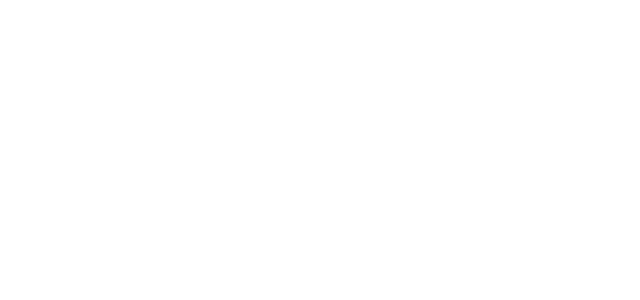
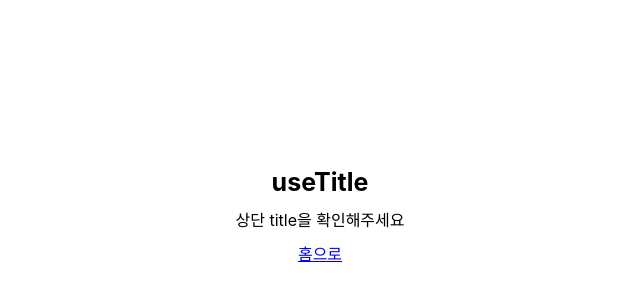
Before and after one commit to outclassstudio/custom-hooks, a React (Create React App) app: page /usetitle in a window 1280 px wide. Before the commit this address had no page. Shown: the part 184-484 px from the top of the page, without its empty margins (320-960 px from the left). Built offline with nearby package versions, Linux system fonts and the light colour scheme.

Commit message:
Feat: useTitle

```diff
--- a/src/App.tsx
+++ b/src/App.tsx
@@ -2,6 +2,7 @@ import { BrowserRouter, Routes, Route } from 'react-router-dom';
 import Main from './pages/main';
 import UseInputPage from './pages/useInputPage';
 import UseTabsPage from './pages/useTabsPage';
+import UseTitlePage from './pages/useTitlePage';
 
 function App() {
   return (
@@ -10,6 +11,7 @@ function App() {
         <Route path="/" element={<Main/>}/>
         <Route path="/useinput" element={<UseInputPage/>}/>
         <Route path="/usetabs" element={<UseTabsPage/>}/>
+        <Route path="/usetitle" element={<UseTitlePage/>}/>
       </Routes>
     </BrowserRouter>
   );
--- /dev/null
+++ b/src/hooks/useTitle.tsx
@@ -0,0 +1,16 @@
+import { useEffect, useState } from "react"
+
+const useTitle = (initialTitle:string) => {
+  const [title, setTitle] = useState(initialTitle)
+  const updateTitle = () => {
+    const htmlTitle = document.querySelector("title");
+    if(htmlTitle) {
+      htmlTitle.innerText = title;
+    }
+  }
+  useEffect(updateTitle, [title])
+
+  return setTitle
+}
+
+export default useTitle
--- a/src/pages/main.tsx
+++ b/src/pages/main.tsx
@@ -10,6 +10,7 @@ const Main = () => {
       <MainTitle>My Custom Hooks</MainTitle>
       <HookBtn onClick={() => navigate("/useinput")}>useInput</HookBtn>
       <HookBtn onClick={() => navigate("/usetabs")}>useTabs</HookBtn>
+      <HookBtn onClick={() => navigate("/usetitle")}>useTitle</HookBtn>
     </MainContainer>
   )
 }
--- /dev/null
+++ b/src/pages/useTitlePage.tsx
@@ -0,0 +1,27 @@
+import { Link } from "react-router-dom"
+import styled from "styled-components"
+import useTitle from "../hooks/useTitle"
+import { FlexColumnDivCentered, Title } from "../style/utility.style"
+
+const UseTitlePage = () => {
+  const titleUpdater = useTitle("Loading...")
+
+  setTimeout(() => {
+    titleUpdater("Update!")
+  }, 5000)
+
+  return(
+    <UseTitleContainer>
+      <Title>useTitle</Title>
+      상단 title을 확인해주세요
+      <Link to="/">홈으로</Link>
+    </UseTitleContainer>
+  )
+}
+
+export default UseTitlePage
+
+const UseTitleContainer = styled(FlexColumnDivCentered)`
+  height: 100vh;
+  gap: 10px;
+`
```
Also changed, not shown: 1 other file (tests, documents, lock files or other folders).
